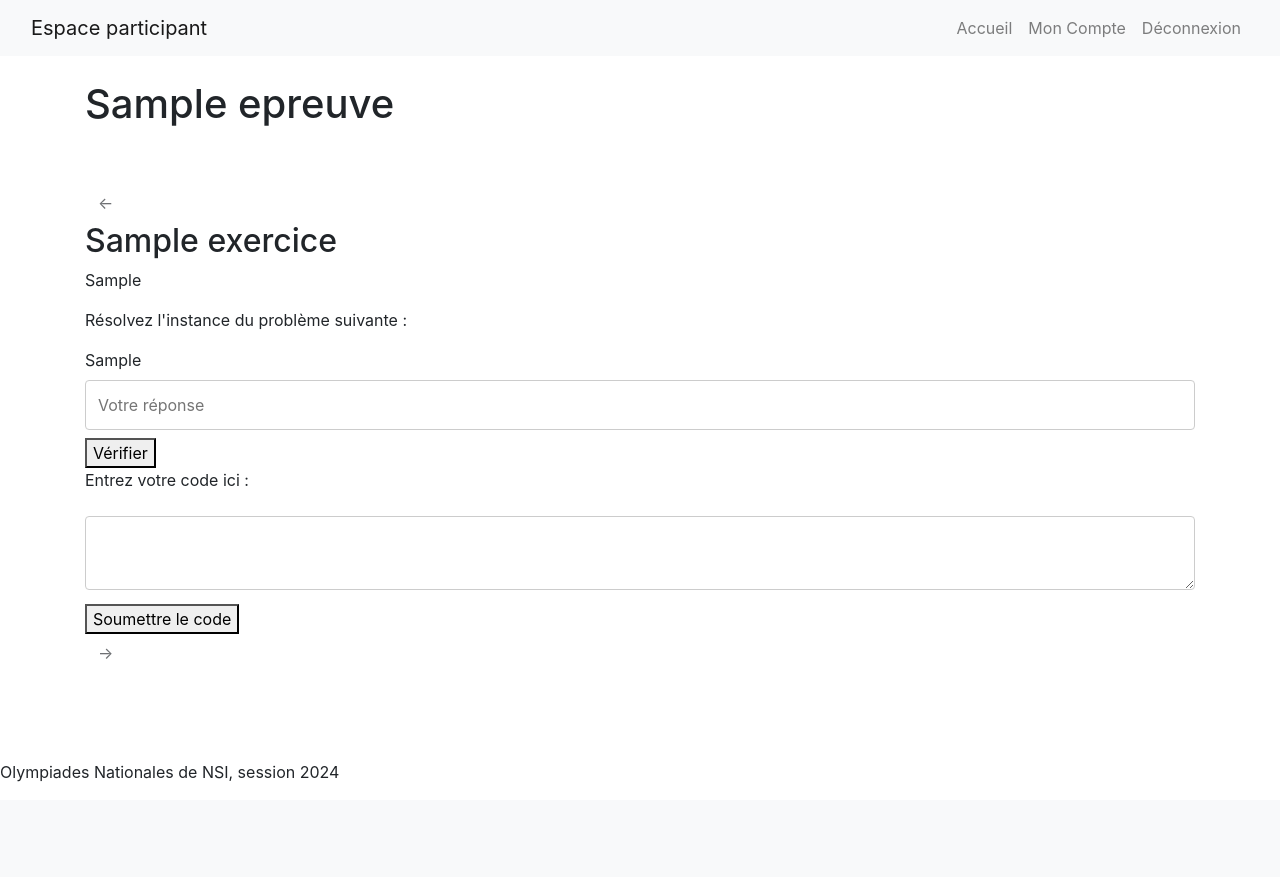
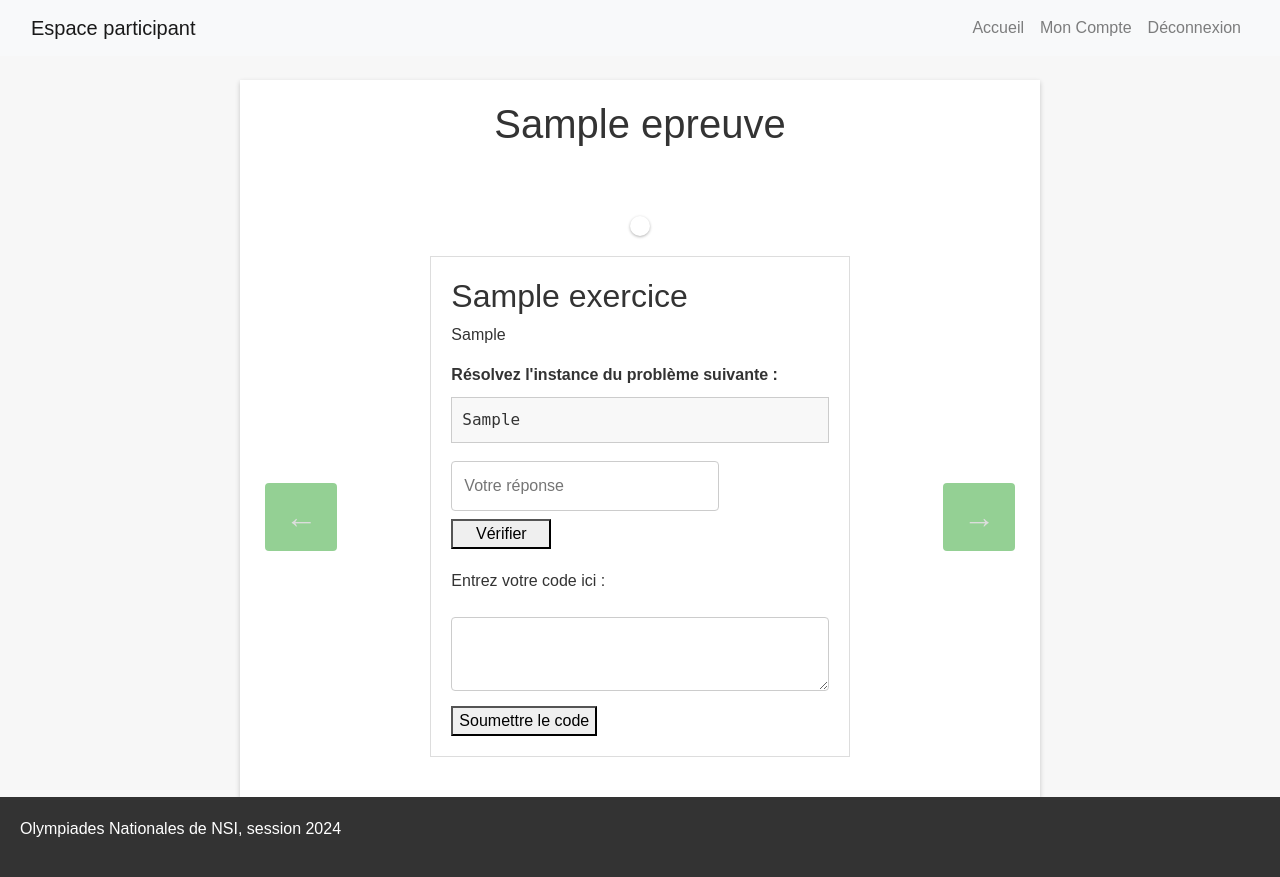
Before and after one commit to pierreandrieu/olympiadesnsi, a Django app: page /epreuve/epreuve/afficher/1/ in a window 1280 px wide. Before the commit the page ends 782 px from the top, so only its background shows below. Run offline with Django 5.2, Linux system fonts and the light colour scheme; a user stored in the database is signed in; tables that the repository leaves empty hold one stand-in row (values such as "Sample post"); parts of the project's set-up code (start-up, migrations or seed data) failed here and were passed over; some libraries are stand-ins or nearby versions.

Commit message:
ajout d'éléments de style pour les exercices

```diff
--- a/static/css/style.css
+++ b/static/css/style.css
@@ -2,11 +2,37 @@
     display: flex;
     flex-direction: column;
     min-height: 100vh;
+    font-family: 'Arial', sans-serif; /* Ou une autre police de votre choix */
+    background: #f7f7f7; /* Couleur de fond légère */
+    color: #333; /* Couleur de texte */
+}
+
+
+header, footer {
+    padding: 20px;
+    background: #333; /* Couleur de fond pour l'en-tête et le pied de page */
+    color: white; /* Couleur de texte pour l'en-tête et le pied de page */
 }
 
 footer {
     margin-top: auto; /* Pousse le footer en bas */
 }
+
+
+.container {
+    max-width: 800px; /* Largeur maximale du conteneur central */
+    margin: auto;
+    padding: 20px;
+    background: white; /* Fond blanc pour le contenu */
+    box-shadow: 0 2px 5px rgba(0, 0, 0, 0.2); /* Ombre légère pour le conteneur */
+}
+
+h1 {
+    text-align: center; /* Centre le titre */
+    color: #333; /* Couleur du titre */
+    margin-bottom: 20px; /* Espacement après le titre */
+}
+
 
 .add-button {
     margin-left: 10px;
@@ -123,3 +149,142 @@
 input[type="submit"]:hover {
     background-color: #45a049;
 }
+
+.exercise-navigation {
+    display: flex;
+    align-items: center;
+    justify-content: center;
+}
+
+.exercise-box {
+    border: 1px solid #ccc; /* Style de l'encadré */
+    padding: 20px;
+    margin: 0 20px; /* Espace entre l'encadré et les boutons */
+    min-width: 300px; /* Largeur minimale de l'encadré */
+    overflow-wrap: break-word;
+    overflow-x: auto; /* Ajoute une barre de défilement horizontale si nécessaire */
+}
+
+
+pre {
+    background-color: #f8f8f8;
+    border: 1px solid #ddd;
+    padding: 10px;
+    border-radius: 4px;
+}
+
+code {
+    font-family: monospace;
+}
+
+
+#chronometre {
+    text-align: center; /* Centre le chronomètre */
+    font-size: 1.5em; /* Taille du texte pour le chronomètre */
+    font-weight: bold; /* Rend le texte du chronomètre gras */
+    margin-bottom: 20px; /* Espacement après le chronomètre */
+}
+
+#etat-exercices {
+    display: flex;
+    justify-content: center; /* Centre les indicateurs d'état */
+    margin-bottom: 20px; /* Espacement après les indicateurs d'état */
+}
+
+.indic-exo {
+    width: 20px; /* Taille des indicateurs d'état */
+    height: 20px; /* Hauteur des indicateurs d'état */
+    border-radius: 50%; /* Rend les indicateurs circulaires */
+    margin: 0 5px; /* Espacement entre les indicateurs */
+    box-shadow: 0 1px 3px rgba(0, 0, 0, 0.3); /* Ombre pour les indicateurs */
+}
+
+/* Couleurs des indicateurs d'état */
+.indic-exo-non-soumis {
+    background-color: #999;
+}
+
+/* Gris pour non soumis */
+.indic-exo-rouge {
+    background-color: #f44336;
+}
+
+/* Rouge pour soumission incorrecte */
+.indic-exo-vert {
+    background-color: #4CAF50;
+}
+
+/* Vert pour soumission correcte */
+
+.exercise-navigation {
+    display: flex;
+    justify-content: space-between; /* Espacement autour de la navigation */
+}
+
+.exercise-box {
+    border: 1px solid #ddd; /* Style de l'encadré */
+    padding: 20px;
+    margin-bottom: 20px; /* Espace après l'encadré */
+}
+
+.nav-btn {
+    background: none; /* Enlève le fond par défaut */
+    border: none; /* Enlève la bordure par défaut */
+    cursor: pointer; /* Change le curseur en main */
+    padding: 10px 20px; /* Espacement autour des flèches */
+    font-size: 2em; /* Agrandit les flèches */
+    color: #333; /* Couleur des flèches */
+}
+
+.nav-btn:disabled {
+    color: #ccc; /* Grise les flèches désactivées */
+}
+
+/* Style des boutons */
+.btn {
+    background-color: #5cb85c; /* Couleur de fond des boutons */
+    color: white; /* Couleur de texte des boutons */
+    border: none; /* Enlève la bordure */
+    padding: 10px 20px; /* Espacement interne des boutons */
+    border-radius: 4px; /* Arrondit les coins des boutons */
+    cursor: pointer; /* Change le curseur en main */
+    margin: 5px; /* Espacement autour des boutons */
+}
+
+.btn:hover {
+    background-color: #4cae4c; /* Assombrit le bouton au survol */
+}
+
+/* Style pour le titre de la section instance */
+.instance-title {
+    font-weight: bold;
+    margin-bottom: 10px;
+}
+
+/* Style pour le conteneur de l'instance */
+.instance-problem-container {
+    background-color: #f8f8f8;
+    border: 1px solid #ccc;
+    padding: 10px;
+    font-family: monospace;
+    white-space: pre-wrap;
+    overflow-y: auto;
+    max-height: 200px; /* Taille fixe avec défilement */
+    margin-bottom: 10px; /* Espace en dessous du conteneur */
+}
+
+/* Style pour le conteneur de réponse à l'instance */
+.instance-response-container {
+    margin-bottom: 20px;
+}
+
+/* Style pour le champ de texte de réponse */
+.instance-response-container input[type="text"] {
+    width: calc(100% - 110px); /* Ajustez en fonction de la largeur du bouton */
+    margin-right: 10px; /* Espace entre le champ de texte et le bouton */
+}
+
+/* Style pour le bouton de soumission de réponse */
+.instance-response-container button {
+    width: 100px; /* Largeur fixe pour le bouton */
+}
```
